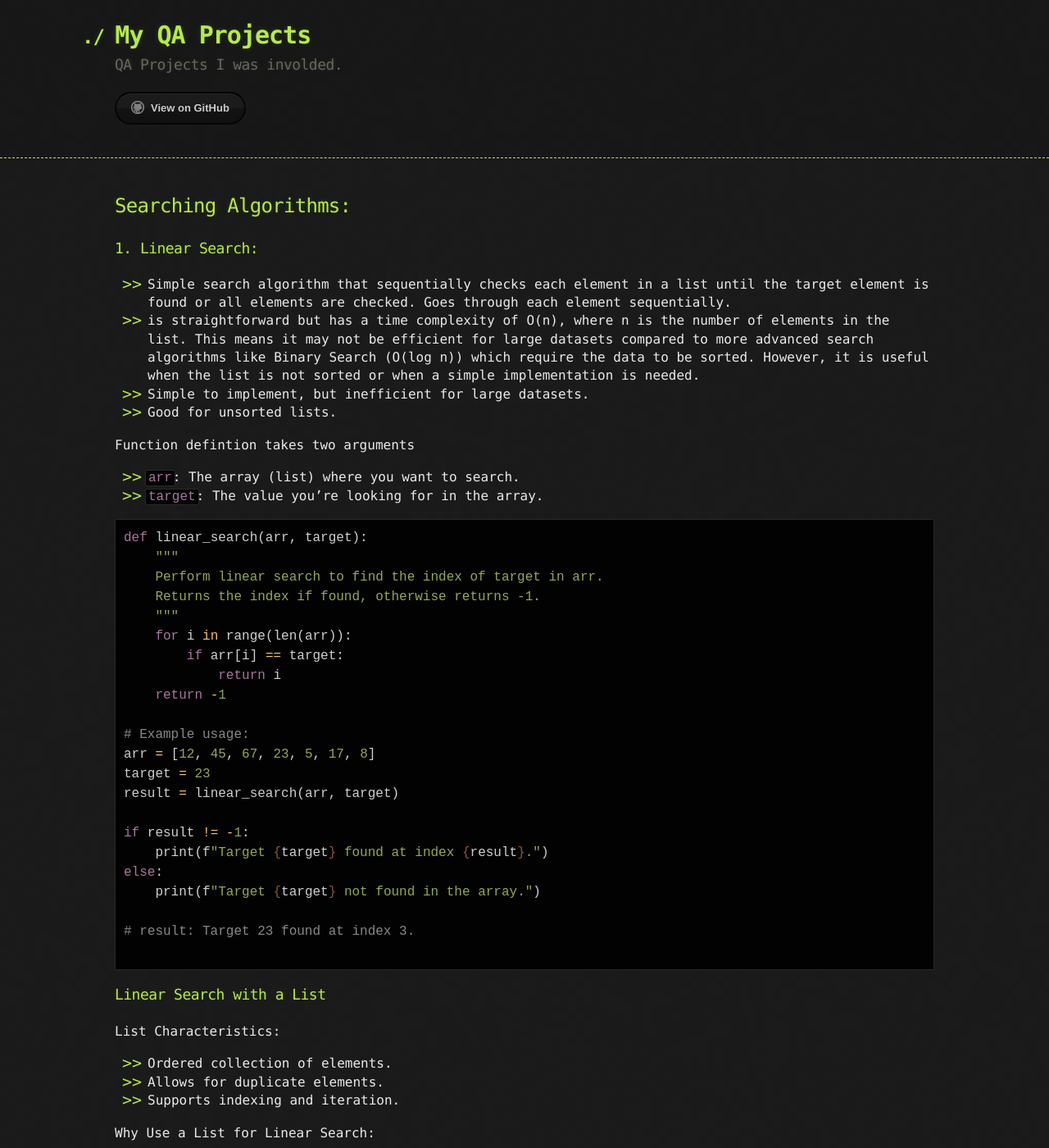
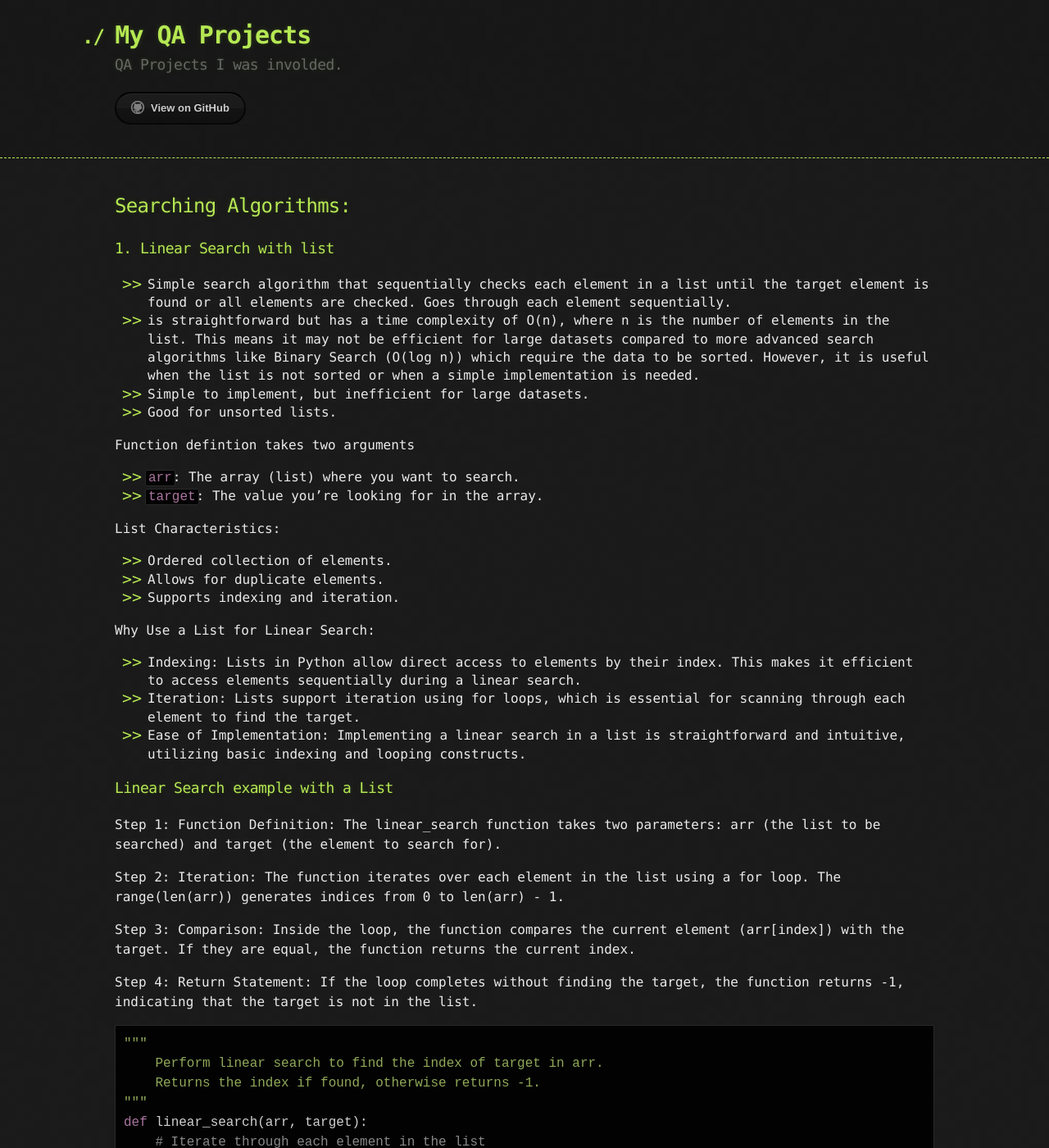
Before and after one commit to sciustechnologia/sciustechnologia.github.io, a Jekyll site: the page built from python/10_algos/1002.md, in a window 1280 px wide and 1400 px high. Shown: the whole window at 82% size. Built offline with Jekyll 4.4.1, drawn with Linux system fonts in a browser that asks for light colours; some of the changed text lies outside the part shown.

Commit message:
Update 1002.md

````diff
--- a/python/10_algos/1002.md
+++ b/python/10_algos/1002.md
@@ -16,32 +16,6 @@ layout: default
 Function defintion takes two arguments
 * `arr`: The array (list) where you want to search.
 * `target`: The value you're looking for in the array.
-
-```python
-def linear_search(arr, target):
-    """
-    Perform linear search to find the index of target in arr.
-    Returns the index if found, otherwise returns -1.
-    """
-    for i in range(len(arr)):
-        if arr[i] == target:
-            return i
-    return -1
-
-# Example usage:
-arr = [12, 45, 67, 23, 5, 17, 8]
-target = 23
-result = linear_search(arr, target)
-
-if result != -1:
-    print(f"Target {target} found at index {result}.")
-else:
-    print(f"Target {target} not found in the array.")
-
-# result: Target 23 found at index 3.
-
-```
-### Linear Search with a List
 
 List Characteristics:
 * Ordered collection of elements.
@@ -65,17 +39,21 @@ Step 4: Return Statement: If the loop completes without finding the target, the
 
 
 ```python
+"""
+    Perform linear search to find the index of target in arr.
+    Returns the index if found, otherwise returns -1.
+"""
 def linear_search(arr, target):
     # Iterate through each element in the list
-    for index in range(len(arr)):
+    for i in range(len(arr)):
         # Check if the current element is equal to the target
-        if arr[index] == target:
+        if arr[i] == target:
             # Return the index of the element if found
-            return index
+            return i
     # Return -1 if the target is not found in the list
     return -1
 
-# Example usage:
+# Example
 arr = [10, 20, 30, 40, 50]
 target = 30
 result = linear_search(arr, target)
````
Also changed, not shown: other parts of python/10_algos/1002.md (+1 -1 lines).
